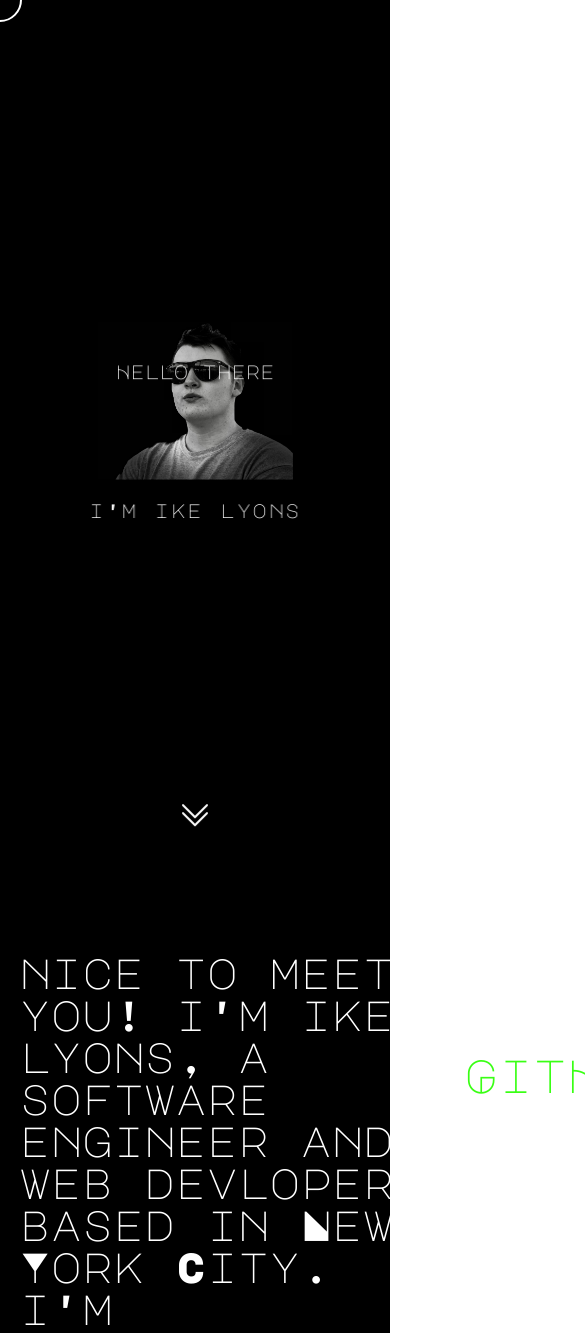
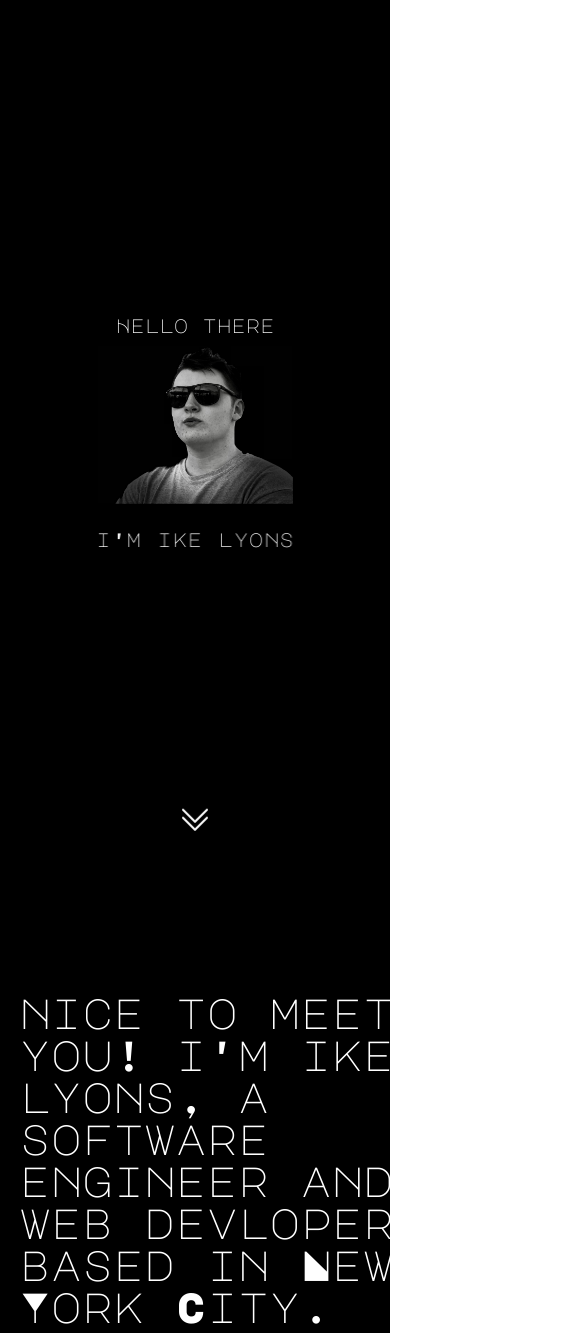
Before and after one commit to IkeLyons/IkeLyons.github.io, a React (Create React App) app: page / in a window 390 px wide. Shown: the top 1333 px of the page, 585 px wide, since content can reach past the window. Built offline with nearby package versions, Linux system fonts and the light colour scheme.

Commit message:
more mobile improvements

```diff
--- a/src/Bio.css
+++ b/src/Bio.css
@@ -25,6 +25,12 @@ a {
 a:hover {
   cursor: none;
   animation: shake 0.5s infinite;
+}
+
+@media only screen and (max-width: 450px) {
+  .bioRoot {
+    height: 175vh;
+  }
 }
 
 @keyframes shake {
--- a/src/Cursor.css
+++ b/src/Cursor.css
@@ -9,3 +9,9 @@
   z-index: 9999;
   mix-blend-mode: difference;
 }
+
+@media only screen and (max-width: 450px) {
+  .cursor {
+    display: none;
+  }
+}
--- a/src/Landing.css
+++ b/src/Landing.css
@@ -88,6 +88,9 @@ img {
 }
 
 @media only screen and (max-width: 450px) {
+  .topTextContainer {
+    margin-bottom: 2vh;
+  }
   img {
     max-width: 50vw;
   }
```
